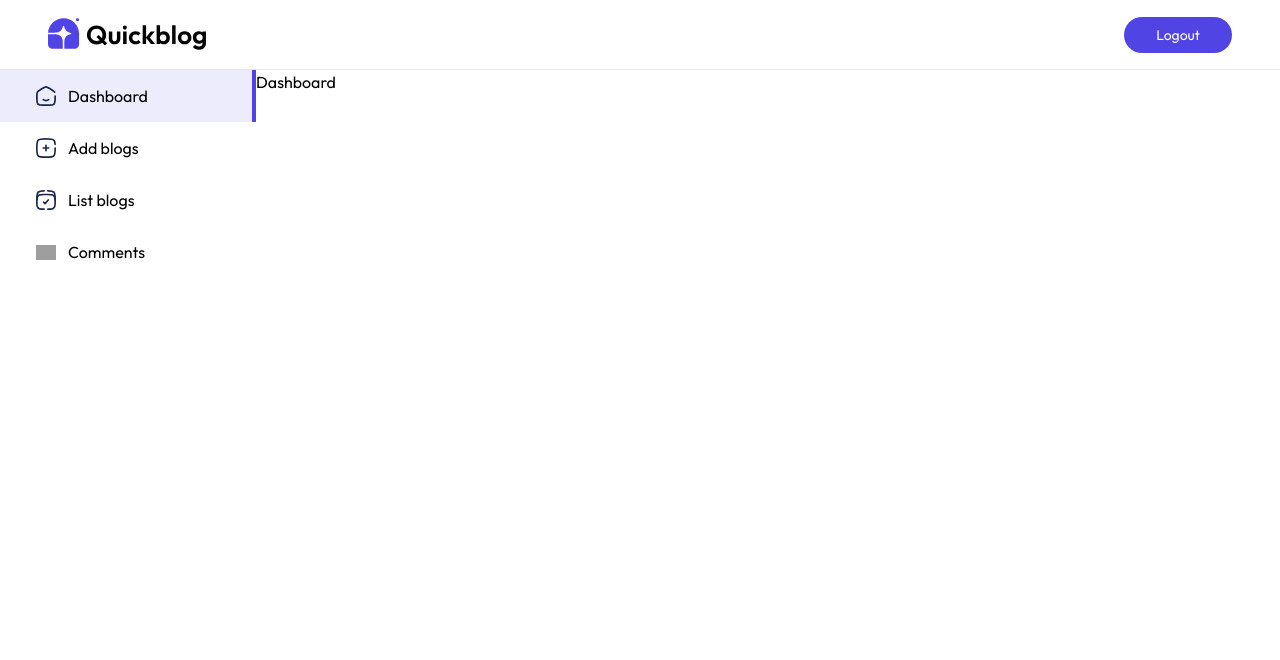
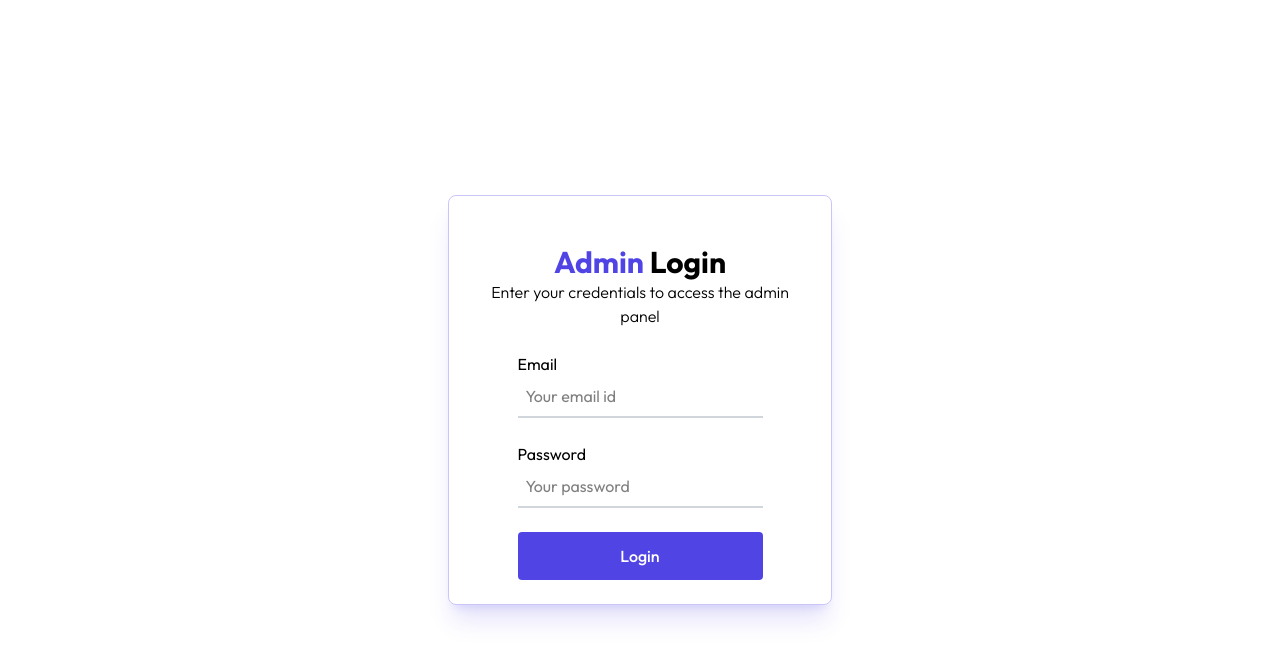
Before and after one commit to toffly/QuickBlog, a React (Vite) app in the folder client/: page /admin in a window 1280 px wide. Shown: the top 660 px of the page. Built offline with nearby package versions, Linux system fonts and the light colour scheme; grey boxes are pictures that could not be loaded.

Commit message:
Add Login component for admin authentication

```diff
--- a/client/src/App.jsx
+++ b/client/src/App.jsx
@@ -1,3 +1,4 @@
+/* eslint-disable no-constant-condition */
 import { Route, Routes } from "react-router-dom";
 import Home from "./pages/Home";
 import Blog from "./pages/Blog";
@@ -6,6 +7,7 @@
 import Layout from "./pages/admin/layout";
 import ListBlog from "./pages/admin/ListBlog";
 import Comments from "./pages/admin/Comments";
+import Login from "./components/admin/Login";
 
 const App = () => {
   return (
@@ -13,7 +15,7 @@
       <Routes>
         <Route path="/" element={<Home />} />
         <Route path="/blog/:id" element={<Blog />} />
-        <Route path="/admin" element={<Layout />}>
+        <Route path="/admin" element={false ? <Layout /> : <Login/>}>
           <Route index element={<Dashboard />} />
           <Route path="addBlog" element={<AddBlog />} />
           <Route path="listBlog" element={<ListBlog />} />
--- a/client/src/components/admin/Login.jsx
+++ b/client/src/components/admin/Login.jsx
@@ -1,9 +1,50 @@
-import React from 'react'
+const Login = () => {
+  const handleSubmit = async (e) => {
+    e.preventDefault();
+  };
 
-const Login = () => {
   return (
-    <div>Login</div>
-  )
-}
+    <div className="flex items-center justify-center h-screen">
+      <div className="w-full max-w-sm p-6 max-md:m-6 border border-primary/30 shadow-xl shadow-primary/15 rounded-lg">
+        <div className="flex flex-col items-center justify-center">
+          <div className="w-full py-6 text-center">
+            <h1 className="text-3xl font-bold">
+              <span className="text-primary">Admin</span> Login
+            </h1>
+            <p className="font-light">
+              Enter your credentials to access the admin panel
+            </p>
+          </div>
+          <form onSubmit={handleSubmit}>
+            <div className="flex flex-col">
+              <label>Email</label>
+              <input
+                type="email"
+                required
+                placeholder="Your email id"
+                className="border-b-2 border-gray-300  p-2 outline-none mb-6"
+              />
+            </div>
+            <div className="flex flex-col">
+              <label>Password</label>
+              <input
+                type="password"
+                required
+                placeholder="Your password"
+                className="border-b-2 border-gray-300  p-2 outline-none mb-6"
+              />
+            </div>
+            <button
+              type="submit"
+              className="w-full  py-3 font-medium bg-primary text-white rounded cursor-pointer hover:bg-primary/90 transition-all"
+            >
+              Login
+            </button>
+          </form>
+        </div>
+      </div>
+    </div>
+  );
+};
 
-export default Login
+export default Login;
```
